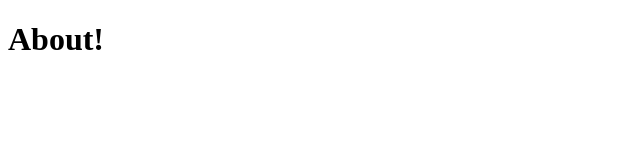
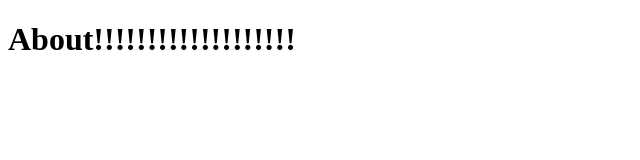
Before and after one commit to Zahracelen/ims-testz, a plain HTML site: page about.html in a window 1280 px wide. Shown: the whole page, without its empty margins (0-640 px from the left). Drawn offline with Linux system fonts and the light colour scheme.

Commit message:
Update about.html

```diff
--- a/about.html
+++ b/about.html
@@ -7,7 +7,7 @@
     </head>
     <body>
         <h1>
-            About!
+            About!!!!!!!!!!!!!!!!!!!
         </h1>
     </body>
 </html>
```
